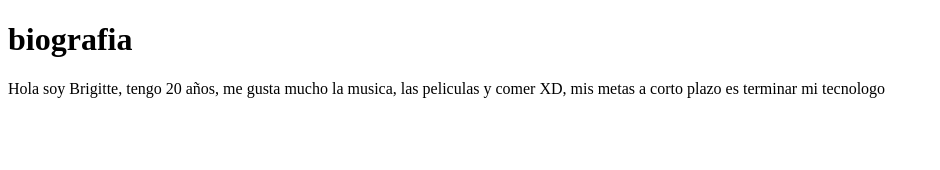
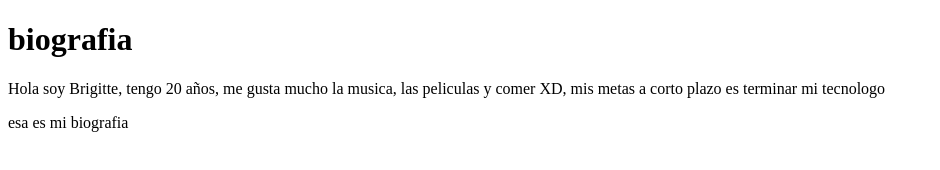
Before and after one commit to Runni00/biografia1, a plain HTML site: page index.html in a window 1280 px wide. Shown: the whole page, without its empty margins (0-940 px from the left). Drawn offline with Linux system fonts and the light colour scheme.

Commit message:
second commit

```diff
--- a/index.html
+++ b/index.html
@@ -8,5 +8,6 @@
 <body>
     <h1>biografia</h1>
     <p>Hola soy Brigitte, tengo 20 años, me gusta mucho la musica, las peliculas y comer XD, mis metas a corto plazo es terminar mi tecnologo</p>
+    <p> esa es mi biografia</p>
 </body>
 </html>
```
